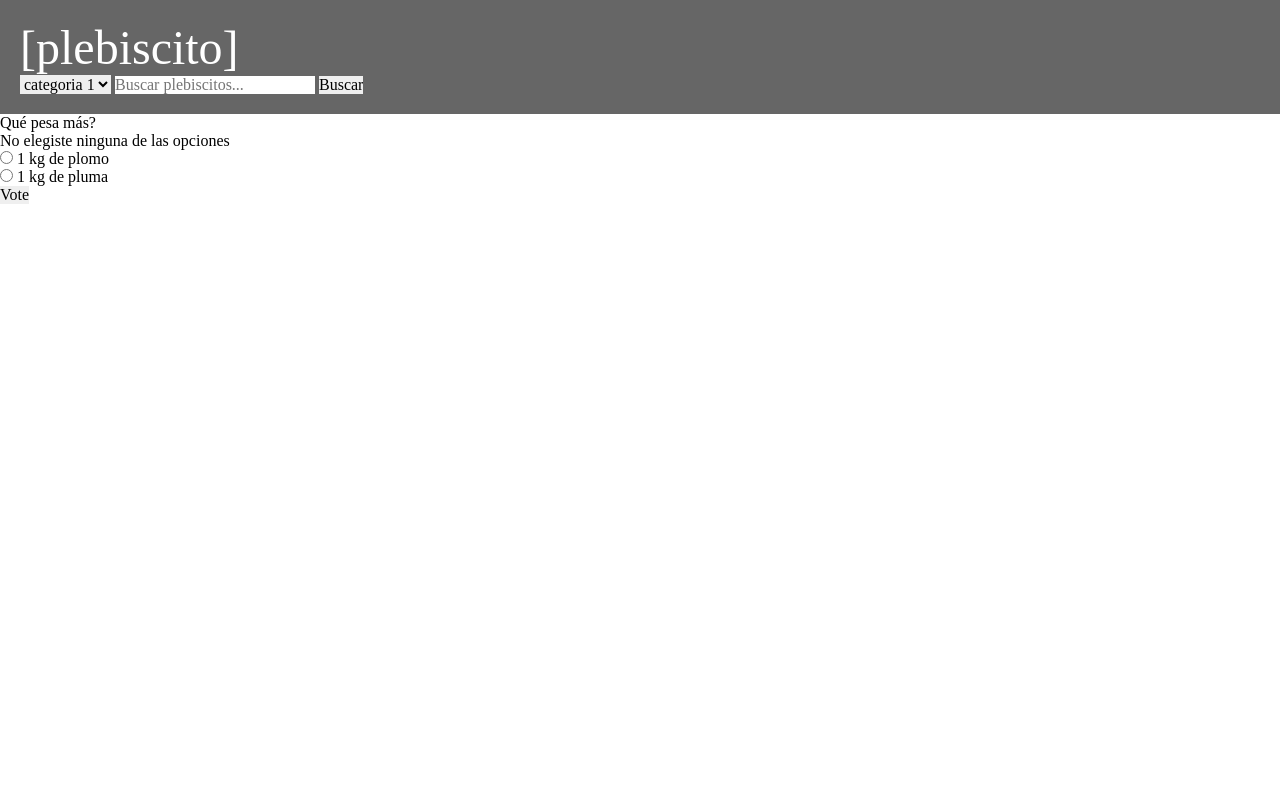
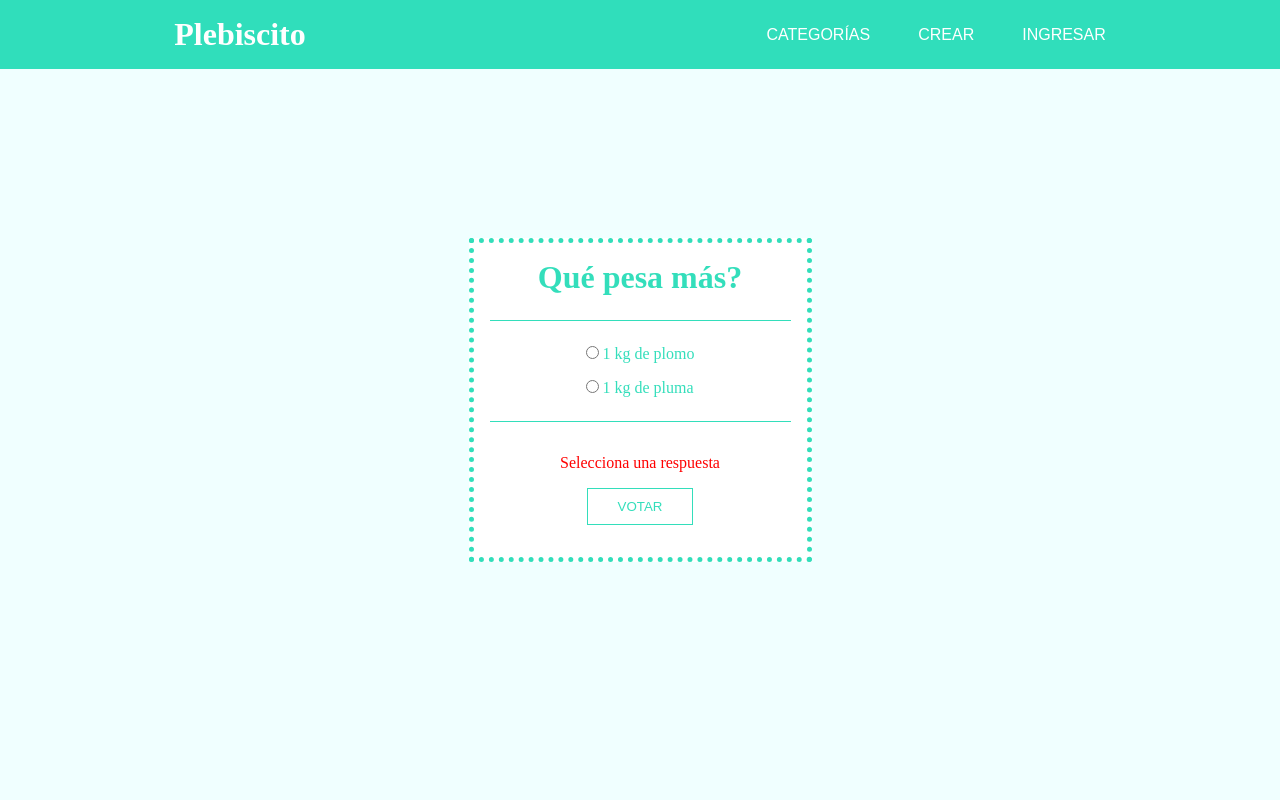
Before and after one commit to mingodsg/web-plebiscito, a Django app: page /polls/1/vote in a window 1280 px wide. Run offline with Django 3.2, Linux system fonts and the light colour scheme; data comes from the database, SQL or seed files in the repository; both versions use the stored data as it was after the commit.

Commit message:
frontend polls

```diff
--- a/plebiscito_root/polls/static/polls/style.css
+++ b/plebiscito_root/polls/static/polls/style.css
@@ -3,5 +3,5 @@ li a {
 }
 
 body {
-  background: white url('images/lechubaila.gif') no-repeat;
+  background: white;
 }
--- a/plebiscito_root/polls/templates/base.html
+++ b/plebiscito_root/polls/templates/base.html
@@ -4,45 +4,248 @@
 			* {
 				margin: 0;
 				padding: 0;
-				border: 0;
-				font-size: 100%;
-				font: inherit;
-				vertical-align: baseline;
+ 			}
+
+			*, *::before, *::after {
+
+				box-sizing: border-box;
 			}
 
-			.container-main {
-							margin: auto;
-							padding: 20px;
-							background-color: #666;
+			:root {
+				--background: rgba(0,214,170,.8);
 			}
 
-			.brand {
-							font-family: serif;
-							color: white;
-							font-size: 3em;
+			h1, h2, h3 {
+				font-family: 'Times New Roman', Times, serif;
+			}
+
+			header {
+				padding: 1em;
+				background: var(--background);
+				text-align: center;
+				width: 100%;
+				position: fixed;
+				z-index: 99;
+			}
+
+			nav {
+				background: var(--background);
+				width: 100%;
+				top: 100%;
+				left: 0;
+				position: absolute;
+				text-align: left;
+				transform: scale(1,0);
+				transform-origin: top;
+				transition: 400ms ease-in-out;
+			}
+
+			nav ul {
+				margin: 0;
+				padding: 0;
+				list-style: none;
+			}
+
+			nav li {
+  				margin-bottom: 1em;
+  				margin-left: 1em;
+			}
+
+			nav a {
+				font-family: Arial, Helvetica, sans-serif;
+				text-transform: uppercase;
+				opacity: 0;
+				transition: opacity 150ms ease-in-out;
+			}
+
+			header a:any-link,
+			nav a:any-link {
+				color: white;
+				text-decoration: none;
+			}
+
+			nav a:hover {
+				color: black;
+			}
+
+			.nav-toggle {
+				display: none;
+			}
+
+			.nav-toggle-label {
+				position: absolute;
+				right: 0;
+				top: 0;
+				margin-right: 1em;
+				height: 100%;
+				display: flex;
+				align-items: center;
+			}
+
+			.nav-toggle-label span,
+			.nav-toggle-label span::before,
+			.nav-toggle-label span::after {
+				display: block;
+				background: white;
+				height: 2px;
+				width: 2em;
+				border-radius: 2px;
+				position: relative;
+			}
+
+			.nav-toggle-label span::before,
+			.nav-toggle-label span::after {
+				content: "";
+				position: absolute;
+			}
+
+			.nav-toggle-label span::before {
+				bottom: 7px;
+			}
+
+			.nav-toggle-label span::after {
+				top: 7px;
+			}
+
+			.nav-toggle:checked ~ nav {
+				transform: scale(1,1);
+			}
+
+			.nav-toggle:checked ~ nav a {
+				opacity: 1;
+				transition: opacity 250ms ease-in-out 250ms;
+			}
+
+			.content {
+				height: 100vh;
+				background-color: azure;
+				display: grid;
+				place-items: center;
+			}
+
+			.content a:any-link {
+				color: var(--background);
+				text-decoration: none;
+			}
+
+			.content a:hover {
+				text-decoration: underline;
+			}
+
+			.container {
+				padding: 1em;
+				background: white;
+				margin: 5%;
+				color: var(--background);
+				border: 5px dotted var(--background);
+			}
+
+			.sub-title {
+				text-align: center;
+				padding-bottom: 1.5em;
+				border-bottom: 1px solid var(--background);
+			}
+
+			.sub-content {
+				padding: 1em;
+			}
+
+			.sub-option {
+				padding: .5em 5em;
+			}
+
+			.sub-footer {
+				padding: 1em;
+				text-align: center;
+				border-top: 1px solid var(--background);
+			}
+
+			input[type=submit] {
+
+				background: white;
+				color: var(--background);
+				border: 1px solid var(--background);
+				padding: 10px 30px;
+			}
+
+			.error {
+				color: red;
+				padding: 1em;
+			}
+
+
+			@media screen and (min-width: 600px) {
+				.nav-toggle-label {
+					display: none;
+				}
+
+				header {
+					display: grid;
+    				grid-template-columns: 1fr auto minmax(800px, 1fr) 1fr;
+				}
+
+				.cero {
+					grid-column: 1 / 2;
+				}
+
+				.logo {
+					grid-column: 2 / 3;
+				}
+
+				nav a {
+					opacity: 1;
+				}
+
+				nav {
+					position: relative;
+					text-align: left;
+					transition: none;
+					transform: scale(1,1);
+					background: none;
+					top: initial;
+					left: initial;
+					grid-column: 3 / 4;
+					display: flex;
+					justify-content: flex-end;
+					align-items: center;
+				}
+
+				nav ul {
+					display: flex;
+				}
+
+				nav li {
+					margin-left: 3em;
+					margin-bottom: 0;
+				}
 			}
 		</style>
+
 	</head>
 	<body>
-					<div class="container-main">
-						<p class="brand">[plebiscito]</p>
-						<form id="search" method="get" action="#" name="search">
-										<select name="search" id="select-search" >
-											<option value="categoria-1">categoria 1</option>
-											<option value="categoria-2">categoria 2</option>
-											<option value="categoria-3">categoria 3</option>
-											<option value="categoria-4">categoria 4</option>
-										</select>
-							<input type="text" name="search" id="input-search" placeholder="Buscar plebiscitos...">
-							<input type="submit" name="search" value="Buscar" id="button-search" form="search">
-						</form>
-					</div>
-					<div class="">
-					</div>
-					<div>
-						{% block content %}
-						{% endblock %}
+		<header>
+			<p class="cero"></p>
+			<h1><a href="{% url 'index' %}" class="logo">Plebiscito</a></h1>
+			<input type="checkbox" id="nav-toggle" class="nav-toggle">
+			<nav>
+				<ul>
+					<li><a href="categorías">Categorías</a></li>
+					<li><a href="crear">Crear</a></li>
+					<li><a href="login">Ingresar</a></li>
+				</ul>
+			</nav>
+			<label for="nav-toggle" class="nav-toggle-label">
+				<span></span>
+			</label>
 
-					</div>
+		</header>
+
+
+		<div class="content">
+			<div class="container">
+			{% block content %}
+			{% endblock %}
+			</div>
+		</div>
 	</body>
 </html>
--- a/plebiscito_root/polls/templates/polls/detail.html
+++ b/plebiscito_root/polls/templates/polls/detail.html
@@ -1,22 +1,29 @@
 {% extends 'base.html' %}
 {% block content %}
 
+<div class="sub-title">
   <h1>{{ question.question_text }}</h1>
+</div>
 
-{% if error_message  %}
-<p><strong>{{ error_message }}</strong></p>
-{% endif %}
-
+<div class="sub-content">
 <form action='{% url 'polls:vote' question.id %}' method='post'>
-
 {% csrf_token %}
-
 {% for choice in question.choice_set.all %}
+  <div class="sub-option">
     <input type="radio" name="choice" id="choice{{ forloop.counter }}" value="{{ choice.id }}">
     <label for="choice{{ forloop.counter }}">{{ choice.choice_text }}</label><br>
+  </div>
 {% endfor %}
+</div>
 
-<input type="submit" value="Vote">
+<div class="sub-footer">
+    {% if error_message  %}
+  <p class="error">{{ error_message }}</p>
+  {% endif %}
+    <input type="submit" value="VOTAR">
+</div>
 </form>
 
+<a href="{% url 'polls:detail' question.id %}"></a>
+
 {% endblock %}
--- a/plebiscito_root/polls/templates/polls/index.html
+++ b/plebiscito_root/polls/templates/polls/index.html
@@ -4,10 +4,12 @@
 <link rel="stylesheet" href="{% static 'polls/style.css' %}" type="text/css">
 
 {% if latest_question_list %}
-<h2>Últimas 5 preguntas</h2>
+<h3>Últimas 5 preguntas:</h3>
 <ul>
 {% for question in latest_question_list %}
+<div class="sub-content">
 <li><a href="{% url 'polls:detail' question.id %}">{{ question.question_text }} </a></li>
+</div>
 {% endfor %}
 </ul>
 {% else %}
--- a/plebiscito_root/polls/views.py
+++ b/plebiscito_root/polls/views.py
@@ -46,7 +46,7 @@ def vote(request, question_id):
     except (KeyError, Choice.DoesNotExist):
         return render(request, 'polls/detail.html', {
             'question':question,
-            'error_message':"No elegiste ninguna de las opciones",
+            'error_message':"Selecciona una respuesta",
             })
     else:
         selected_choice.votes += 1
```
Also changed, not shown: plebiscito_root/polls/templates/polls/results.html (+17 -10 lines), plebiscito_root/accounts/views.py (line endings or trailing spaces), plebiscito_root/db.sqlite3 (added). Lines whose indentation alone changed are shown as unchanged.
